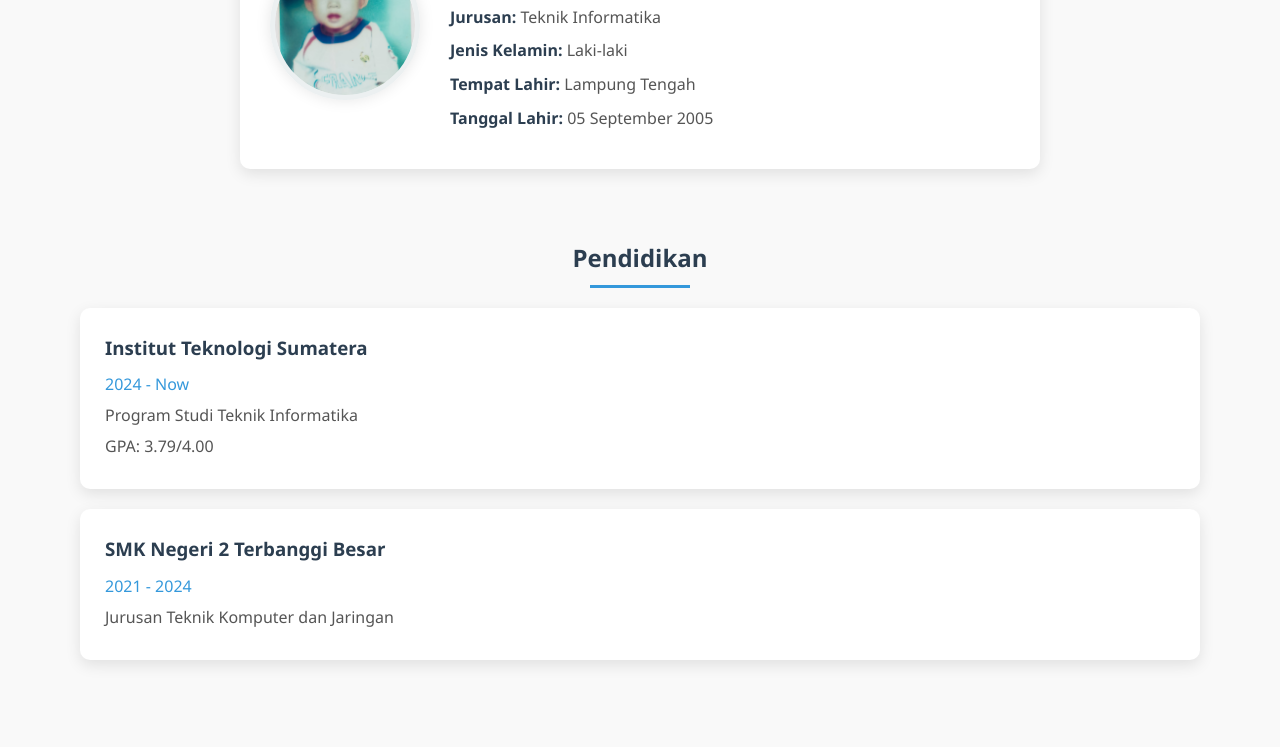
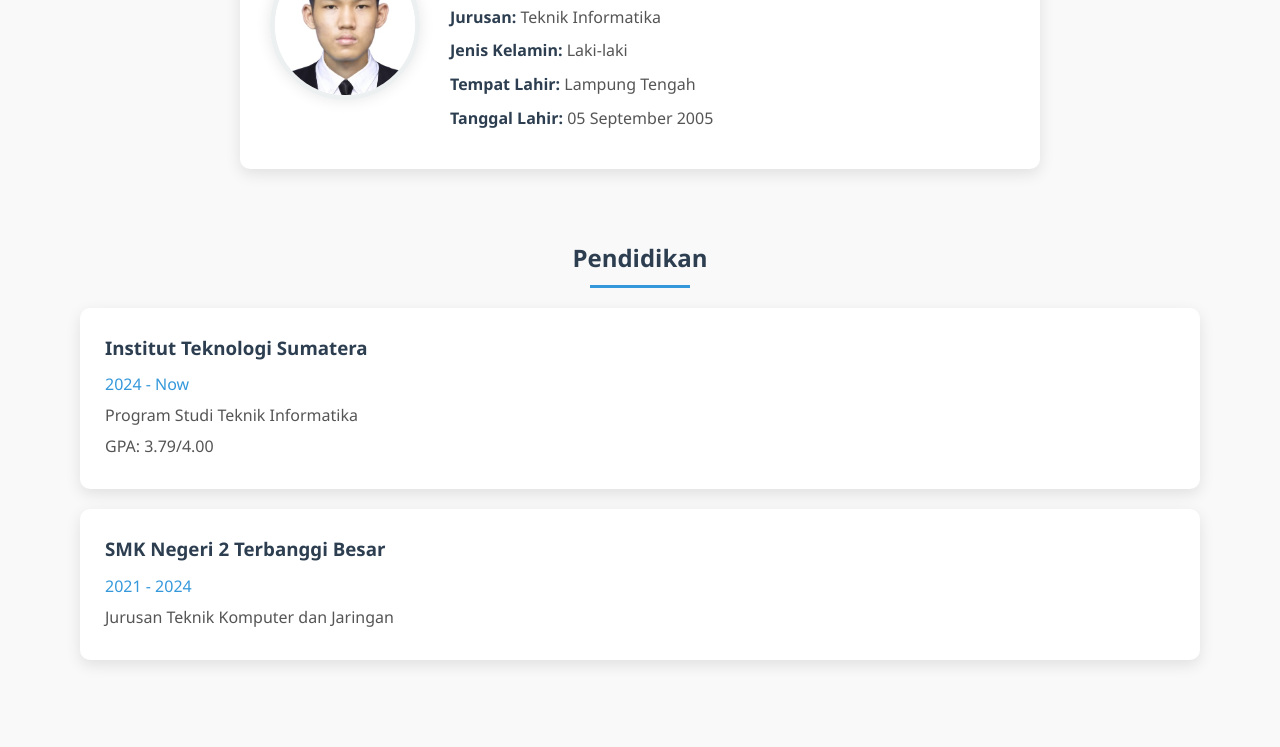
Before and after one commit to ridhomsaputra/Tugas-Biodata, a plain HTML site: page Biodata/index.html in a window 1280 px wide. Shown: the part 220-967 px from the top of the page. Drawn offline with Linux system fonts and the light colour scheme.

Commit message:
Update Biodata

```diff
--- a/Biodata/index.html
+++ b/Biodata/index.html
@@ -24,7 +24,7 @@
         <!-- Biodata  -->
         <section id="Biodata">
             <div class="profile-card">
-                <img src="lol.jpg" alt="Foto Ridho" class="profile-img">
+                <img src="/Foto.jpg" alt="Foto Ridho" class="profile-img">
                 <div class="profile-info">
                     <h1>Ridho Maulana Saputra</h1>
                     <p><strong>NIM:</strong> 124140090</p>
```
Also changed, not shown: Biodata/lol.jpg (deleted), Foto.jpg (added).
